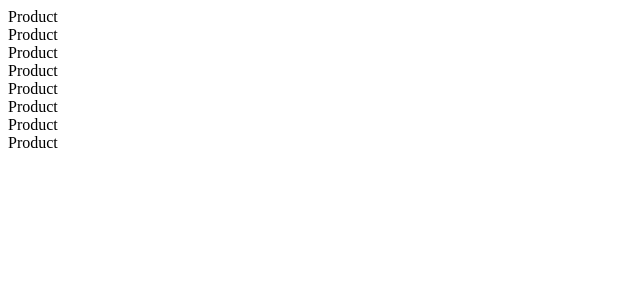
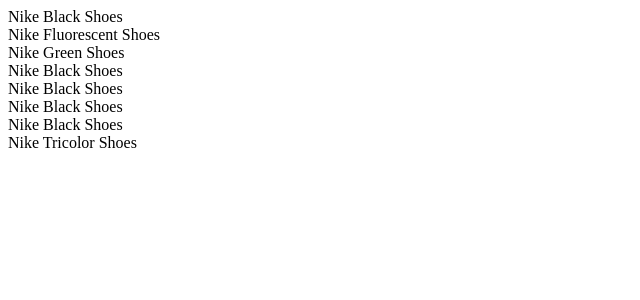
Before and after one commit to madhurabhujbal/Challenge31Days, a Vue app in the folder day8_productCards/product_cards/: page / in a window 1280 px wide. Shown: the top 300 px of the page, without its empty margins (0-640 px from the left). Built offline with nearby package versions, Linux system fonts and the light colour scheme.

Commit message:
Add html code to map products from product list and  display product title on local host

```diff
--- a/day8_productCards/product_cards/src/components/Product.vue
+++ b/day8_productCards/product_cards/src/components/Product.vue
@@ -1,5 +1,12 @@
 <template>
     <div class="product">
-        Product
+        {{ product.title }}
     </div>
 </template>
+
+<script>
+export default {
+    name: 'product',
+    props: ['product']
+}
+</script>
```
